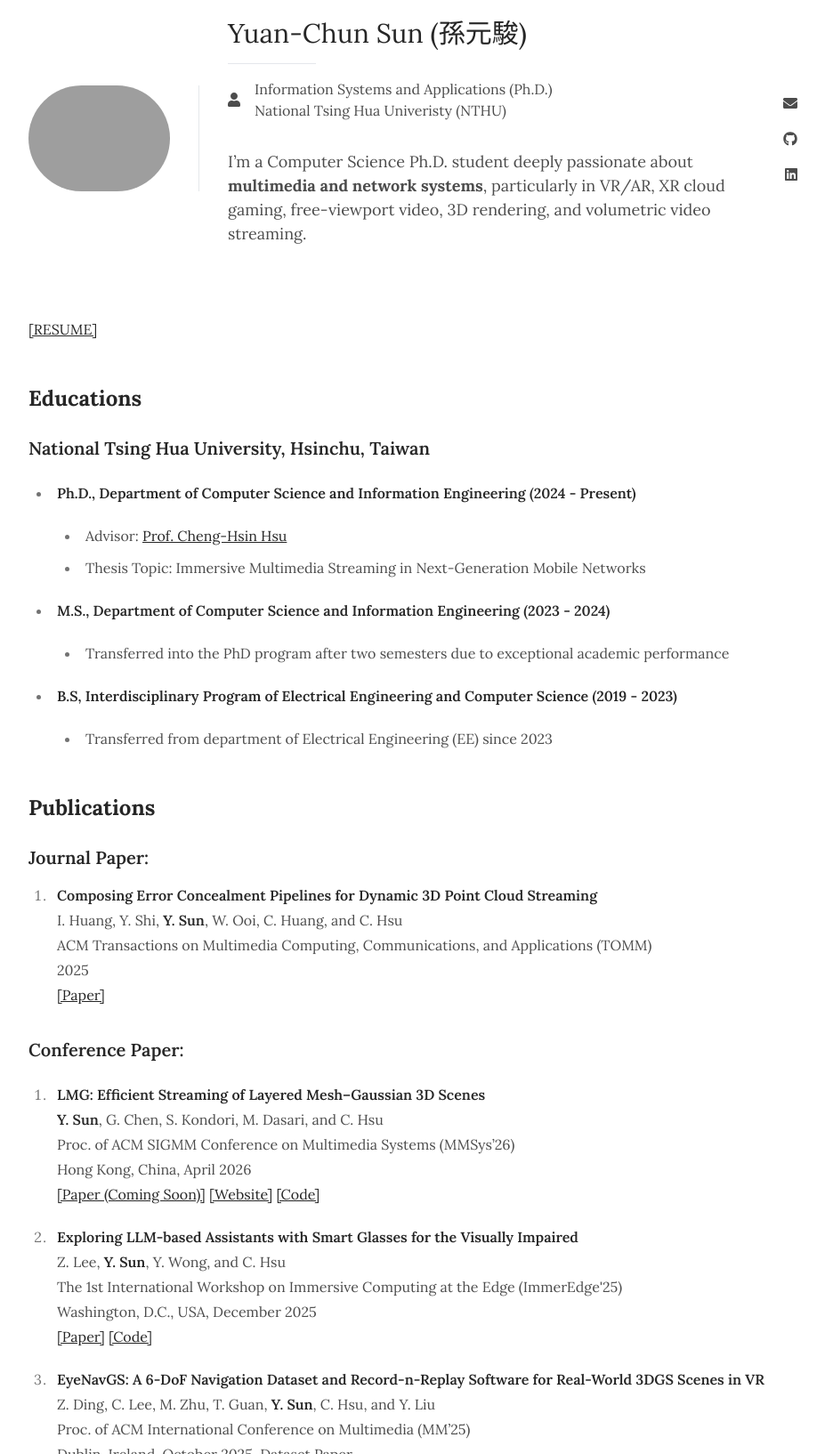
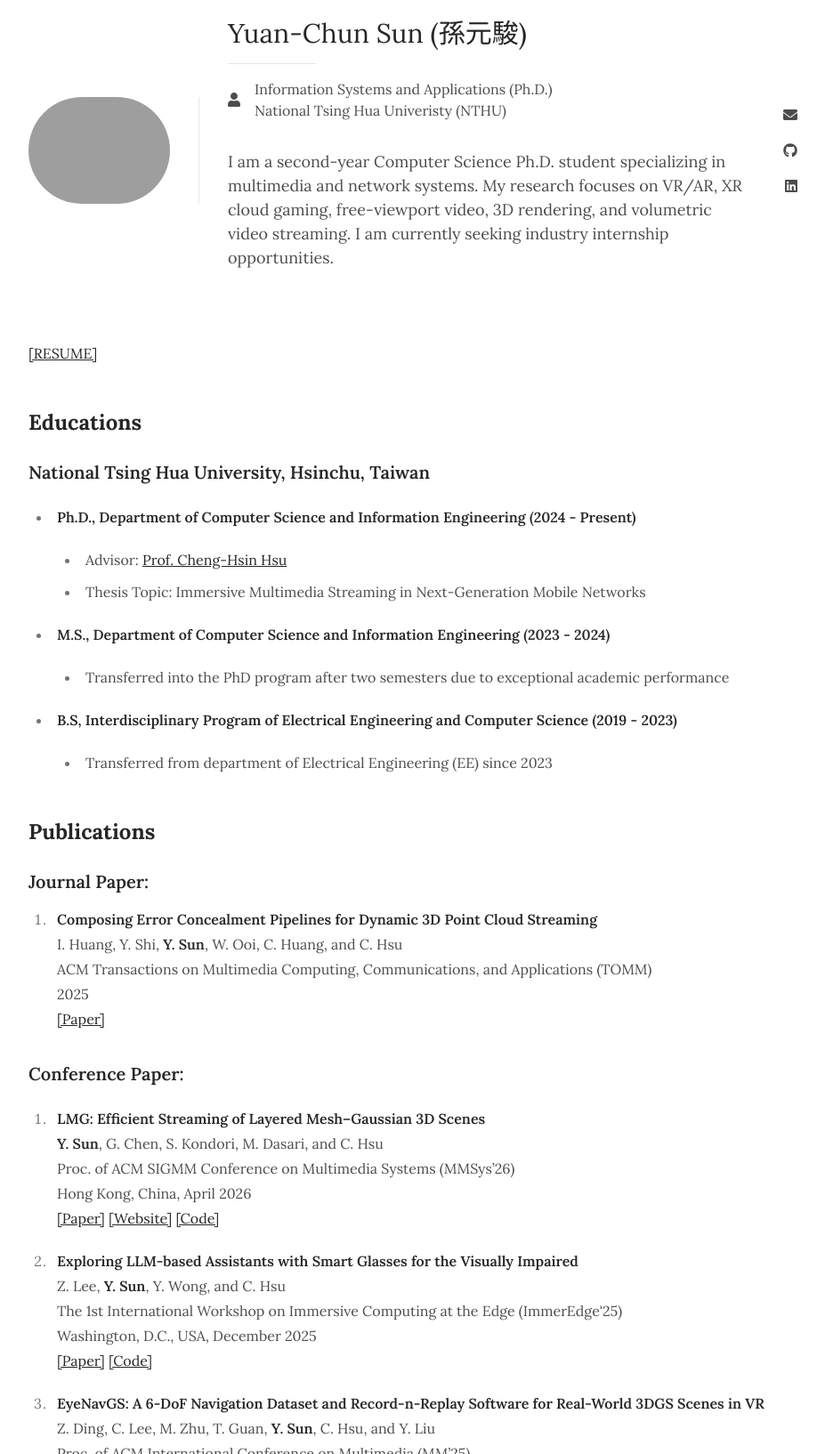
Before and after one commit to SYJINTW/SYJINTW.github.io, a plain HTML site: page index.html in a window 1280 px wide. Shown: the part 109-1743 px from the top of the page at 89% size, without its empty margins (176-1103 px from the left). Drawn offline with nearby package versions, Linux system fonts and the light colour scheme; grey boxes are pictures that could not be loaded; a script that the page names is missing.

Commit message:
update MMSys'26 and bio

```diff
--- a/index.html
+++ b/index.html
@@ -278,7 +278,7 @@
 
 
       <div class="py-8 text-lg leading-normal">
-        I&rsquo;m a Computer Science Ph.D. student deeply passionate about <strong>multimedia and network systems</strong>, particularly in VR/AR, XR cloud gaming, free-viewport video, 3D rendering, and volumetric video streaming.
+        I am a second-year Computer Science Ph.D. student specializing in multimedia and network systems. My research focuses on VR/AR, XR cloud gaming, free-viewport video, 3D rendering, and volumetric video streaming. I am currently seeking industry internship opportunities.
       </div>
 
   </div>
@@ -355,7 +355,7 @@ ACM Transactions on Multimedia Computing, Communications, and Applications (TOMM
 <strong>Y. Sun</strong>, G. Chen, S. Kondori, M. Dasari, and C. Hsu<br>
 Proc. of ACM SIGMM Conference on Multimedia Systems (MMSys’26)<br>
 Hong Kong, China, April 2026<br>
-<a href="#">[Paper (Coming Soon)]</a> <a href="https://aiins-nthu.github.io/LMG/">[Website]</a> <a href="https://github.com/SYJINTW/layered-mesh-gaussian">[Code]</a></p>
+<a href="https://dl.acm.org/doi/10.1145/3793853.3795764">[Paper]</a> <a href="https://aiins-nthu.github.io/LMG/">[Website]</a> <a href="https://github.com/SYJINTW/layered-mesh-gaussian">[Code]</a></p>
 </li>
 <li>
 <p><strong>Exploring LLM-based Assistants with Smart Glasses for the Visually Impaired</strong><br>
```
